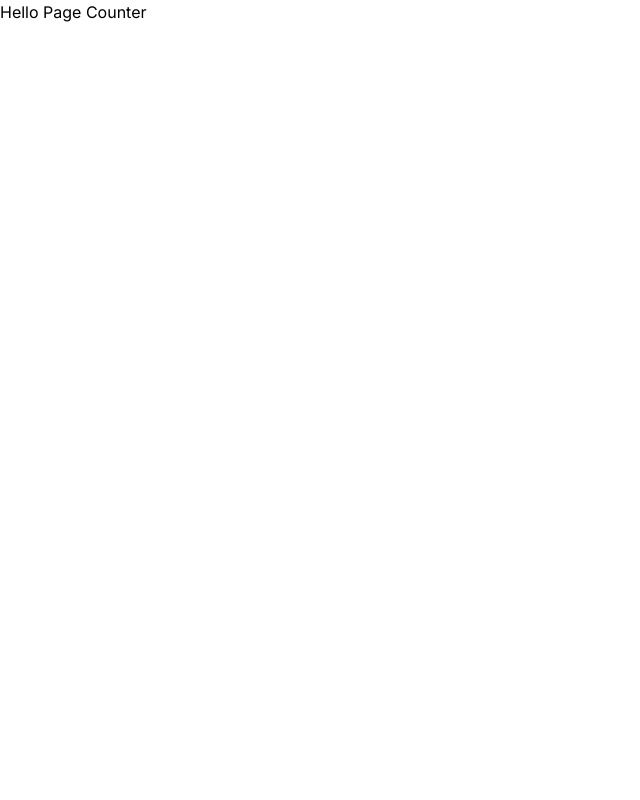
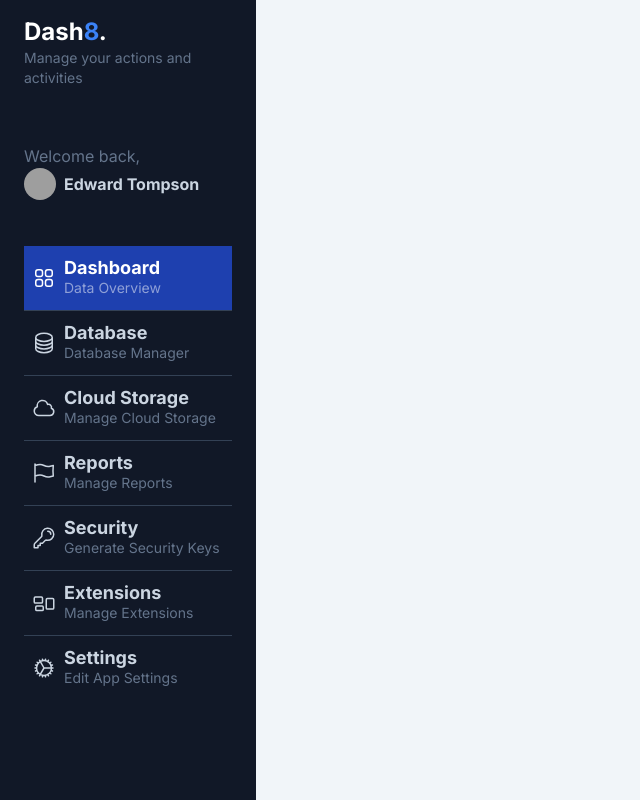
Before and after one commit to DramaQueeen26/my-dashboard-next, a Next.js app: page /dashboard/counter in a window 1280 px wide. Shown: the whole page, without its empty margins (0-640 px from the left). Built offline with nearby package versions, Linux system fonts and the light colour scheme; grey boxes are pictures that could not be loaded.

Commit message:
Agregando dashboard

```diff
--- /dev/null
+++ b/src/app/dashboard/layout.tsx
@@ -0,0 +1,111 @@
+
+export default function DashboardLayout({
+	children
+}: {
+	children: React.ReactNode;
+}) {
+	return (
+		<div className="bg-slate-100 overflow-y-scroll w-screen h-screen antialiased text-slate-300 selection:bg-blue-600 selection:text-white">
+			<div className="flex flex-col relative w-screen">
+				<div id="menu" className="bg-gray-900 min-h-screen z-10 text-slate-300 w-64 fixed left-0 h-screen overflow-y-scroll">
+					<div id="logo" className="my-4 px-6">
+						<h1 className="text-lg md:text-2xl font-bold text-white">Dash<span className="text-blue-500">8</span>.</h1>
+						<p className="text-slate-500 text-sm">Manage your actions and activities</p>
+					</div>
+					<div id="profile" className="px-6 py-10">
+						<p className="text-slate-500">Welcome back,</p>
+						<a href="#" className="inline-flex space-x-2 items-center">
+							<span>
+								<img className="rounded-full w-8 h-8" src="https://images.unsplash.com/photo-1542909168-82c3e7fdca5c?ixlib=rb-4.0.3&ixid=MnwxMjA3fDB8MHxwaG90by1wYWdlfHx8fGVufDB8fHx8&auto=format&fit=crop&w=128&q=80" alt="" />
+							</span>
+							<span className="text-sm md:text-base font-bold">
+								Edward Tompson
+							</span>
+						</a>
+					</div>
+					<div id="nav" className="w-full px-6">
+						<a href="#" className="w-full px-2 inline-flex space-x-2 items-center border-b border-slate-700 py-3 bg-blue-800 hover:bg-white/5 transition ease-linear duration-150">
+							<div>
+								<svg xmlns="http://www.w3.org/2000/svg" fill="none" viewBox="0 0 24 24" strokeWidth="1.5" stroke="currentColor" className="w-6 h-6 text-white">
+									<path strokeLinecap="round" strokeLinejoin="round" d="M3.75 6A2.25 2.25 0 016 3.75h2.25A2.25 2.25 0 0110.5 6v2.25a2.25 2.25 0 01-2.25 2.25H6a2.25 2.25 0 01-2.25-2.25V6zM3.75 15.75A2.25 2.25 0 016 13.5h2.25a2.25 2.25 0 012.25 2.25V18a2.25 2.25 0 01-2.25 2.25H6A2.25 2.25 0 013.75 18v-2.25zM13.5 6a2.25 2.25 0 012.25-2.25H18A2.25 2.25 0 0120.25 6v2.25A2.25 2.25 0 0118 10.5h-2.25a2.25 2.25 0 01-2.25-2.25V6zM13.5 15.75a2.25 2.25 0 012.25-2.25H18a2.25 2.25 0 012.25 2.25V18A2.25 2.25 0 0118 20.25h-2.25A2.25 2.25 0 0113.5 18v-2.25z" />
+								</svg>
+
+							</div>
+							<div className="flex flex-col">
+								<span className="text-lg font-bold leading-5 text-white">Dashboard</span>
+								<span className="text-sm text-white/50 hidden md:block">Data Overview</span>
+							</div>
+						</a>
+						<a href="#" className="w-full px-2 inline-flex space-x-2 items-center border-b border-slate-700 py-3 hover:bg-white/5 transition ease-linear duration-150">
+							<div>
+								<svg xmlns="http://www.w3.org/2000/svg" fill="none" viewBox="0 0 24 24" strokeWidth="1.5" stroke="currentColor" className="w-6 h-6">
+									<path strokeLinecap="round" strokeLinejoin="round" d="M20.25 6.375c0 2.278-3.694 4.125-8.25 4.125S3.75 8.653 3.75 6.375m16.5 0c0-2.278-3.694-4.125-8.25-4.125S3.75 4.097 3.75 6.375m16.5 0v11.25c0 2.278-3.694 4.125-8.25 4.125s-8.25-1.847-8.25-4.125V6.375m16.5 0v3.75m-16.5-3.75v3.75m16.5 0v3.75C20.25 16.153 16.556 18 12 18s-8.25-1.847-8.25-4.125v-3.75m16.5 0c0 2.278-3.694 4.125-8.25 4.125s-8.25-1.847-8.25-4.125" />
+								</svg>
+							</div>
+							<div className="flex flex-col">
+								<span className="text-lg text-slate-300 font-bold leading-5">Database</span>
+								<span className="text-sm text-slate-500 hidden md:block">Database Manager</span>
+							</div>
+						</a>
+						<a href="#" className="w-full px-2 inline-flex space-x-2 items-center border-b border-slate-700 py-3 hover:bg-white/5 transition ease-linear duration-150">
+							<div>
+								<svg xmlns="http://www.w3.org/2000/svg" fill="none" viewBox="0 0 24 24" strokeWidth="1.5" stroke="currentColor" className="w-6 h-6">
+									<path strokeLinecap="round" strokeLinejoin="round" d="M2.25 15a4.5 4.5 0 004.5 4.5H18a3.75 3.75 0 001.332-7.257 3 3 0 00-3.758-3.848 5.25 5.25 0 00-10.233 2.33A4.502 4.502 0 002.25 15z" />
+								</svg>
+							</div>
+							<div className="flex flex-col">
+								<span className="text-lg text-slate-300 font-bold leading-5">Cloud Storage</span>
+								<span className="text-sm text-slate-500 hidden md:block">Manage Cloud Storage</span>
+							</div>
+						</a>
+						<a href="#" className="w-full px-2 inline-flex space-x-2 items-center border-b border-slate-700 py-3 hover:bg-white/5 transition ease-linear duration-150">
+							<div>
+								<svg xmlns="http://www.w3.org/2000/svg" fill="none" viewBox="0 0 24 24" strokeWidth="1.5" stroke="currentColor" className="w-6 h-6">
+									<path strokeLinecap="round" strokeLinejoin="round" d="M3 3v1.5M3 21v-6m0 0l2.77-.693a9 9 0 016.208.682l.108.054a9 9 0 006.086.71l3.114-.732a48.524 48.524 0 01-.005-10.499l-3.11.732a9 9 0 01-6.085-.711l-.108-.054a9 9 0 00-6.208-.682L3 4.5M3 15V4.5" />
+								</svg>
+							</div>
+							<div className="flex flex-col">
+								<span className="text-lg text-slate-300 font-bold leading-5">Reports</span>
+								<span className="text-sm text-slate-500 hidden md:block">Manage Reports</span>
+							</div>
+						</a>
+						<a href="#" className="w-full px-2 inline-flex space-x-2 items-center border-b border-slate-700 py-3 hover:bg-white/5 transition ease-linear duration-150">
+							<div>
+								<svg xmlns="http://www.w3.org/2000/svg" fill="none" viewBox="0 0 24 24" strokeWidth="1.5" stroke="currentColor" className="w-6 h-6">
+									<path strokeLinecap="round" strokeLinejoin="round" d="M15.75 5.25a3 3 0 013 3m3 0a6 6 0 01-7.029 5.912c-.563-.097-1.159.026-1.563.43L10.5 17.25H8.25v2.25H6v2.25H2.25v-2.818c0-.597.237-1.17.659-1.591l6.499-6.499c.404-.404.527-1 .43-1.563A6 6 0 1121.75 8.25z" />
+								</svg>
+							</div>
+							<div className="flex flex-col">
+								<span className="text-lg text-slate-300 font-bold leading-5">Security</span>
+								<span className="text-sm text-slate-500 hidden md:block">Generate Security Keys</span>
+							</div>
+						</a>
+						<a href="#" className="w-full px-2 inline-flex space-x-2 items-center border-b border-slate-700 py-3 hover:bg-white/5 transition ease-linear duration-150">
+							<div>
+								<svg xmlns="http://www.w3.org/2000/svg" fill="none" viewBox="0 0 24 24" strokeWidth="1.5" stroke="currentColor" className="w-6 h-6">
+									<path strokeLinecap="round" strokeLinejoin="round" d="M2.25 7.125C2.25 6.504 2.754 6 3.375 6h6c.621 0 1.125.504 1.125 1.125v3.75c0 .621-.504 1.125-1.125 1.125h-6a1.125 1.125 0 01-1.125-1.125v-3.75zM14.25 8.625c0-.621.504-1.125 1.125-1.125h5.25c.621 0 1.125.504 1.125 1.125v8.25c0 .621-.504 1.125-1.125 1.125h-5.25a1.125 1.125 0 01-1.125-1.125v-8.25zM3.75 16.125c0-.621.504-1.125 1.125-1.125h5.25c.621 0 1.125.504 1.125 1.125v2.25c0 .621-.504 1.125-1.125 1.125h-5.25a1.125 1.125 0 01-1.125-1.125v-2.25z" />
+								</svg>
+							</div>
+							<div className="flex flex-col">
+								<span className="text-lg text-slate-300 font-bold leading-5">Extensions</span>
+								<span className="text-sm text-slate-500 hidden md:block">Manage Extensions</span>
+							</div>
+						</a>
+						<a href="#" className="w-full px-2 inline-flex space-x-2 items-center py-3 hover:bg-white/5 transition ease-linear duration-150">
+							<div>
+								<svg xmlns="http://www.w3.org/2000/svg" fill="none" viewBox="0 0 24 24" strokeWidth="1.5" stroke="currentColor" className="w-6 h-6">
+									<path strokeLinecap="round" strokeLinejoin="round" d="M4.5 12a7.5 7.5 0 0015 0m-15 0a7.5 7.5 0 1115 0m-15 0H3m16.5 0H21m-1.5 0H12m-8.457 3.077l1.41-.513m14.095-5.13l1.41-.513M5.106 17.785l1.15-.964m11.49-9.642l1.149-.964M7.501 19.795l.75-1.3m7.5-12.99l.75-1.3m-6.063 16.658l.26-1.477m2.605-14.772l.26-1.477m0 17.726l-.26-1.477M10.698 4.614l-.26-1.477M16.5 19.794l-.75-1.299M7.5 4.205L12 12m6.894 5.785l-1.149-.964M6.256 7.178l-1.15-.964m15.352 8.864l-1.41-.513M4.954 9.435l-1.41-.514M12.002 12l-3.75 6.495" />
+								</svg>
+							</div>
+							<div className="flex flex-col">
+								<span className="text-lg text-slate-300 font-bold leading-5">Settings</span>
+								<span className="text-sm text-slate-500 hidden md:block">Edit App Settings</span>
+							</div>
+						</a>
+
+					</div>
+				</div>
+			</div>
+		</div>
+	);
+}
```
